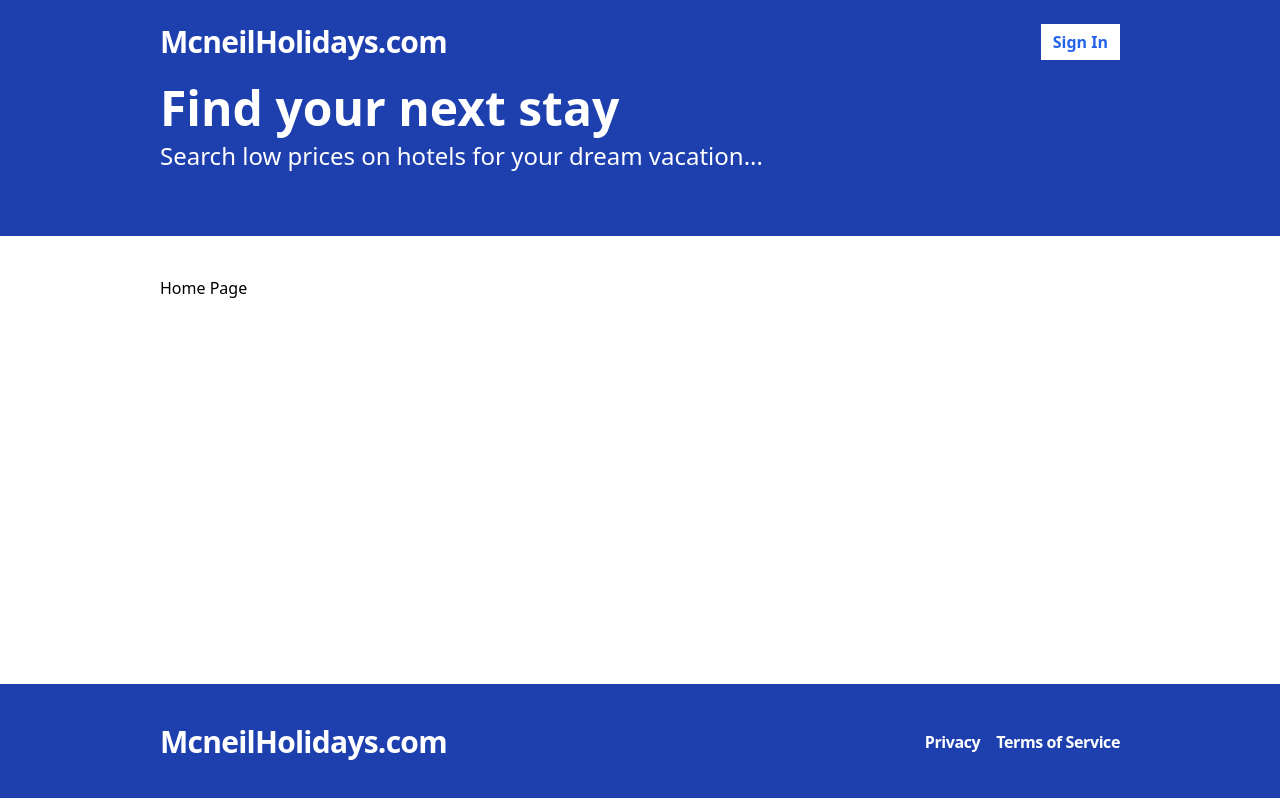
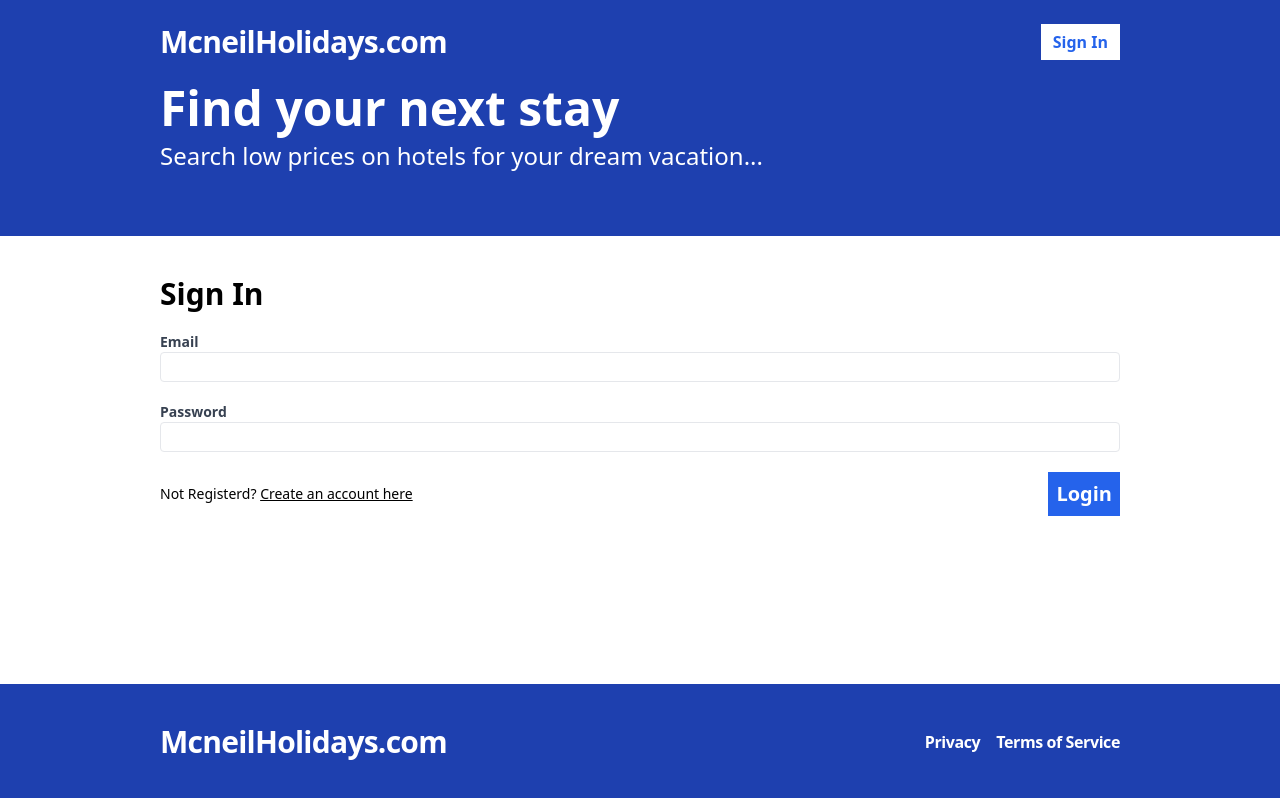
Before and after one commit to creativeflow3/mern-booking-app, a React (Vite) app in the folder frontend/: page /sign-in in a window 1280 px wide. Before the commit this address led to /. Built offline with nearby package versions, Linux system fonts and the light colour scheme; no server answers.

Commit message:
adding signout and signin pages adding routes to auth file

```diff
--- a/frontend/src/App.tsx
+++ b/frontend/src/App.tsx
@@ -6,6 +6,7 @@
 } from 'react-router-dom';
 import Layout from './layouts/Layout';
 import Register from './pages/Register';
+import SignIn from './pages/SignIn';
 
 const App = () => {
   return (
@@ -35,6 +36,14 @@
             </Layout>
           }
         />
+        <Route
+          path="/sign-in"
+          element={
+            <Layout>
+              <SignIn />
+            </Layout>
+          }
+        />
         <Route path="*" element={<Navigate to="/" />} />
       </Routes>
     </Router>
--- a/frontend/src/api-client.ts
+++ b/frontend/src/api-client.ts
@@ -1,4 +1,6 @@
+import { useAppContext } from './context/AppContext';
 import { RegisterFormData } from './pages/Register';
+import { SignInFormData } from './pages/SignIn';
 
 const API_BASE_URL = import.meta.env.VITE_API_BASE_URL;
 
@@ -19,12 +21,43 @@
   }
 };
 
+export const signIn = async (formData: SignInFormData) => {
+  const response = await fetch(`${API_BASE_URL}/api/auth/login`, {
+    method: 'POST',
+    credentials: 'include',
+    headers: {
+      'Content-Type': 'application/json',
+    },
+    body: JSON.stringify(formData),
+  });
+
+  const body = await response.json();
+  if (!response.ok) {
+    throw new Error(body.message);
+  }
+
+  return body;
+};
+
 export const validateToken = async () => {
   const response = await fetch(`${API_BASE_URL}/api/auth/validate-token`, {
     credentials: 'include',
   });
+
   if (!response.ok) {
     throw new Error('Token invalid');
   }
+
   return response.json();
 };
+
+export const signOut = async () => {
+  const response = await fetch(`${API_BASE_URL}/api/auth/logout`, {
+    credentials: 'include',
+    method: 'POST',
+  });
+
+  if (!response.ok) {
+    throw new Error('Error during sing out');
+  }
+};
--- a/frontend/src/components/Header.tsx
+++ b/frontend/src/components/Header.tsx
@@ -1,5 +1,6 @@
 import { Link } from 'react-router-dom';
 import { useAppContext } from '../context/AppContext';
+import SignOutButton from './SignOutButton';
 
 const Header = () => {
   const { isLoggedIn } = useAppContext();
@@ -12,9 +13,19 @@
         <span className="flex space-x-2">
           {isLoggedIn ? (
             <>
-              <Link to="/my-bookings">My Bookings</Link>
-              <Link to="/my-hotels">My Hotels</Link>
-              <button>Sign Out</button>
+              <Link
+                className="flex items-center text-white px-3 font-bold hover:bg-blue-600"
+                to="/my-bookings"
+              >
+                My Bookings
+              </Link>
+              <Link
+                className="flex items-center text-white px-3 font-bold hover:bg-blue-600"
+                to="/my-hotels"
+              >
+                My Hotels
+              </Link>
+              <SignOutButton />
             </>
           ) : (
             <Link
--- /dev/null
+++ b/frontend/src/components/SignOutButton.tsx
@@ -0,0 +1,32 @@
+import { useMutation, useQueryClient } from 'react-query';
+import * as apiClient from '../api-client';
+import { useAppContext } from '../context/AppContext';
+
+const SignOutButton = () => {
+  const queryClient = useQueryClient();
+  const { showToast } = useAppContext();
+  const mutation = useMutation(apiClient.signOut, {
+    onSuccess: async () => {
+      await queryClient.invalidateQueries('validateToken');
+      showToast({ message: 'Signed Out!', type: 'SUCCESS' });
+    },
+    onError: (error: Error) => {
+      showToast({ message: error.message, type: 'ERROR' });
+    },
+  });
+
+  const handleClick = () => {
+    mutation.mutate();
+  };
+
+  return (
+    <button
+      onClick={handleClick}
+      className="text-blue-600 px-3 font-b old bg-white hover:big-gray-100"
+    >
+      Sign Out
+    </button>
+  );
+};
+
+export default SignOutButton;
--- a/frontend/src/pages/Register.tsx
+++ b/frontend/src/pages/Register.tsx
@@ -1,4 +1,4 @@
-import { useMutation } from 'react-query';
+import { useMutation, useQueryClient } from 'react-query';
 import { useForm } from 'react-hook-form';
 import * as apiClient from '../api-client';
 import { useAppContext } from '../context/AppContext';
@@ -13,6 +13,7 @@
 };
 
 const Register = () => {
+  const queryClient = useQueryClient();
   const navigate = useNavigate();
   const { showToast } = useAppContext();
   const {
@@ -23,8 +24,9 @@
   } = useForm<RegisterFormData>();
 
   const mutation = useMutation(apiClient.register, {
-    onSuccess: () => {
+    onSuccess: async () => {
       showToast({ message: 'Registration Success!', type: 'SUCCESS' });
+      await queryClient.invalidateQueries('validateToken');
       navigate('/');
     },
     onError: (error: Error) => {
--- /dev/null
+++ b/frontend/src/pages/SignIn.tsx
@@ -0,0 +1,90 @@
+import { useForm } from 'react-hook-form';
+import { useMutation, useQueryClient } from 'react-query';
+import * as apiClient from '../api-client';
+import { useAppContext } from '../context/AppContext';
+import { Link, useNavigate } from 'react-router-dom';
+
+export type SignInFormData = {
+  email: string;
+  password: string;
+};
+
+const SignIn = () => {
+  const navigate = useNavigate();
+  const queryClient = useQueryClient();
+  const {
+    register,
+    formState: { errors },
+    handleSubmit,
+  } = useForm<SignInFormData>();
+
+  const { showToast } = useAppContext();
+
+  const mutation = useMutation(apiClient.signIn, {
+    onSuccess: async () => {
+      showToast({
+        message: 'Sign in successful',
+        type: 'SUCCESS',
+      });
+      await queryClient.invalidateQueries('validateToken');
+      navigate('/');
+    },
+    onError: (error: Error) => {
+      showToast({ message: error.message, type: 'ERROR' });
+    },
+  });
+
+  const onSubmit = handleSubmit((data) => {
+    mutation.mutate(data);
+  });
+
+  return (
+    <form className="flex flex-col gap-5" onSubmit={onSubmit}>
+      <h2 className="text-3xl font-bold">Sign In</h2>
+      <label className="text-gray-700 text-sm font-bold flex-1">
+        Email
+        <input
+          type="email"
+          className="border rounded w-full py-1 px-2 font-normal"
+          {...register('email', { required: 'This field is required' })}
+        ></input>
+        {errors.email && (
+          <span className="text-red-500">{errors.email.message}</span>
+        )}
+      </label>
+      <label className="text-gray-700 text-sm font-bold flex-1">
+        Password
+        <input
+          type="password"
+          className="border rounded w-full py-1 px-2 font-normal"
+          {...register('password', {
+            required: 'This field is required',
+            minLength: {
+              value: 6,
+              message: 'Password must be at least 6 characters',
+            },
+          })}
+        ></input>
+        {errors.password && (
+          <span className="text-red-500">{errors.password.message}</span>
+        )}
+      </label>
+      <span className="flex items-center justify-between">
+        <span className="text-sm">
+          Not Registerd?{' '}
+          <Link className="underline" to="/register">
+            Create an account here
+          </Link>
+        </span>
+        <button
+          type="submit"
+          className="bg-blue-600 text-white p-2 font-bold hover:bg-blue-500 text-xl"
+        >
+          Login
+        </button>
+      </span>
+    </form>
+  );
+};
+
+export default SignIn;
```
Also changed, not shown: 1 other file (tests, documents, lock files or other folders).
